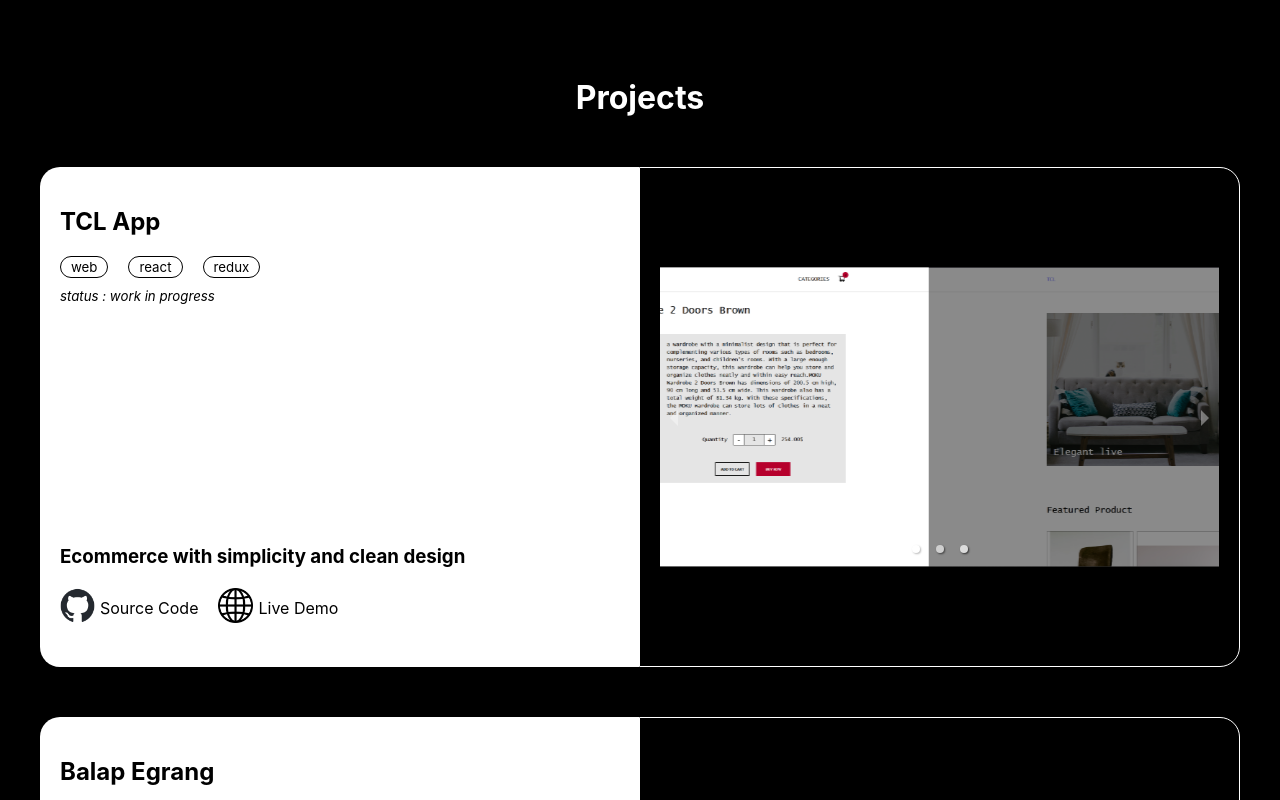
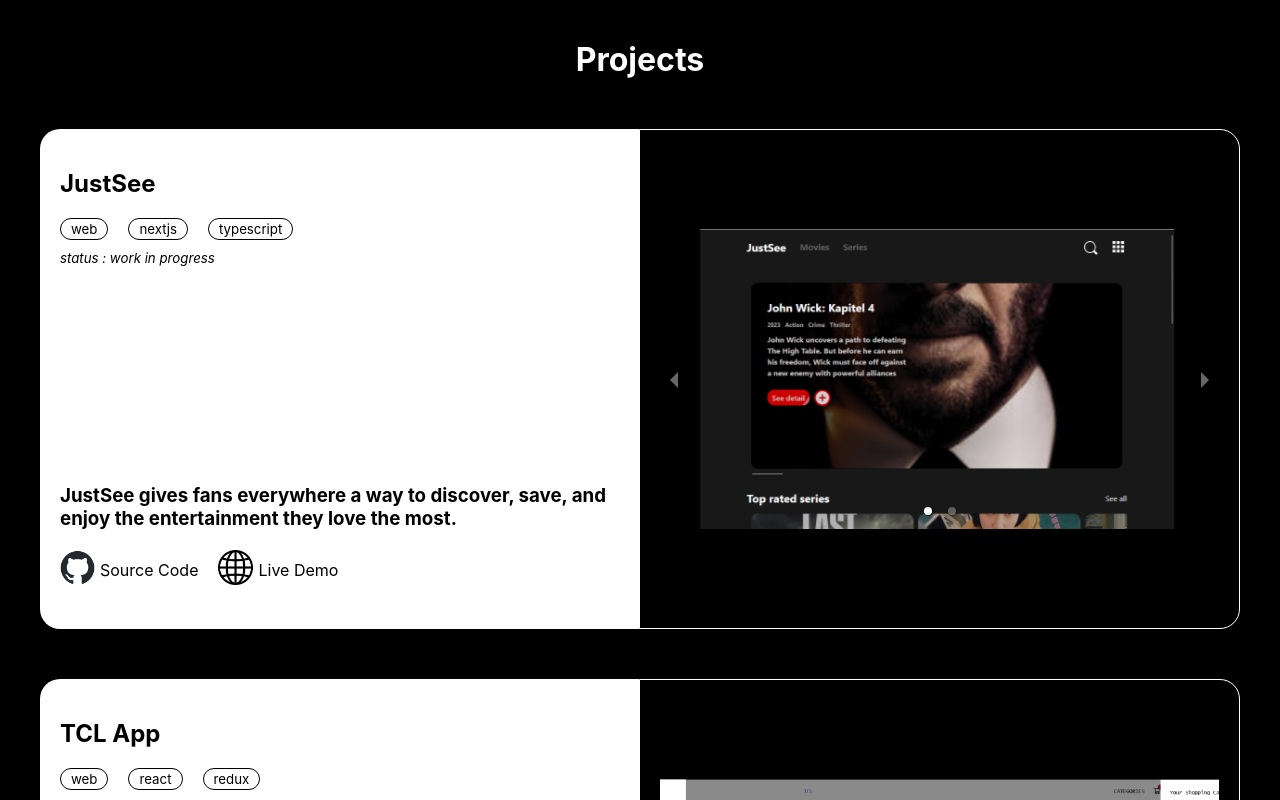
Before and after one commit to sadasas/WebPorto, a React (Vite) app: page / in a window 1280 px wide. Shown: the part 860-1660 px from the top of the page. Built offline with nearby package versions, Linux system fonts and the light colour scheme.

Commit message:
add just see project

```diff
--- a/src/components/About/About.module.scss
+++ b/src/components/About/About.module.scss
@@ -3,7 +3,8 @@
 .about-container {
   width: 80vw;
   height: 100vh;
-  margin: auto;
+  margin: 0 auto;
+  margin-top: 100px;
 }
 
 .about {
--- a/src/components/About/Biography.jsx
+++ b/src/components/About/Biography.jsx
@@ -16,7 +16,6 @@
       <TypedText text={job} delay={100} />
 
       <h3 className={styles.description}>
-        {" "}
         A freelancer who provides services for game development and web
         development, and an explorer who is passionate about technology{" "}
       </h3>
--- a/src/components/About/TypedText.module.scss
+++ b/src/components/About/TypedText.module.scss
@@ -2,13 +2,14 @@
 
 .text {
   color: $foreground;
-  height: 50px;
+  height: 4.5rem;
 }
 
 /* Extra small devices (phones, 600px and down) */
 @include respond(small) {
   .text {
     font-size: 3rem;
+    height: 6rem;
   }
 }
 
@@ -16,6 +17,7 @@
 @include respond(medium) {
   .text {
     font-size: 3.5rem;
+    height: 3.5rem;
   }
 }
 
@@ -23,6 +25,7 @@
 @include respond(large) {
   .text {
     font-size: 4.5rem;
+    height: 4.5rem;
   }
 }
 
--- a/src/components/Projects/project.jsx
+++ b/src/components/Projects/project.jsx
@@ -7,7 +7,26 @@
   return (
     <section id="projects" className={styles.projects}>
       <h1>Projects</h1>
-
+      <Content
+        title="JustSee"
+        description="JustSee gives fans everywhere a way to discover, save, and enjoy the entertainment they love the most. "
+        tag={["web", "nextjs", "typescript"]}
+        link={[
+          {
+            img: "/github.png",
+            href: "https://github.com/sadasas/movie-watcher/",
+            content: "Source Code",
+          },
+          {
+            img: "/web.png",
+            href: "https://just-see-sadasas.vercel.app/",
+            content: "Live Demo",
+          },
+        ]}
+        status="work in progress"
+        images={["/justSee/1.png", "/justSee/2.png"]}
+        isLandscape={true}
+      />
       <Content
         title="TCL App"
         description="Ecommerce with simplicity and clean design "
--- a/src/components/navbar/Navbar.jsx
+++ b/src/components/navbar/Navbar.jsx
@@ -34,20 +34,12 @@
 function Navbar() {
   const [pos, setPos] = useState(0);
   const dispatch = useDispatch();
+
   const [scrollStatus, setScrollStatus] = useState({
     scrollDirection: "",
     scrollPos: 0,
   });
   const { value: isOpen } = useSelector((state) => state.hamburgerToggle);
-  useEffect(() => setPos(document.body.getBoundingClientRect().top));
-  useEffect(() => {
-    window.addEventListener("scroll", handleScrollDocument);
-    return () => window.removeEventListener("scroll", handleScrollDocument);
-  }, []);
-  useEffect(() => {
-    if (pos == 0 && isOpen) toggleHamburger();
-  }, [pos]);
-
   function handleScrollDocument() {
     setScrollStatus((prev) => {
       return {
@@ -59,15 +51,20 @@
       };
     });
   }
+  useEffect(() => setPos(document.body.getBoundingClientRect().top));
+  useEffect(() => {
+    window.addEventListener("scroll", handleScrollDocument);
+    return () => window.removeEventListener("scroll", handleScrollDocument);
+  }, []);
+  useEffect(() => {
+    if (pos == 0 && isOpen) toggleHamburger();
+  }, [pos]);
+
   const toggleHamburger = () => dispatch(hamburgerToggled({}));
 
   return (
     <section id="navbar">
-      <nav
-        className={`${styles.navbar} ${
-          pos < 0 ? styles["navbar-scroll"] : null
-        }`}
-      >
+      <nav className={styles.navbar}>
         <div className={styles["navbar-container"]}>
           <h2 className={styles.logo}>WSRP</h2>
           <div className={styles["list-nav"]}>
--- a/src/components/navbar/Navbar.module.scss
+++ b/src/components/navbar/Navbar.module.scss
@@ -6,6 +6,10 @@
   background-color: $background-navbar;
   border: 0 0 0 1px;
   border: black solid;
+  top: 0;
+  left: 0;
+  right: 0;
+  position: fixed;
 }
 .navbar-container {
   width: 80vw;
@@ -15,13 +19,6 @@
   flex-direction: row;
   align-items: center;
   padding: 20px 0;
-}
-
-.navbar-scroll {
-  position: fixed;
-  top: 0;
-  left: 0;
-  right: 0;
 }
 
 .logo {
--- a/src/components/navbar/hamburger/Hamburger.module.scss
+++ b/src/components/navbar/hamburger/Hamburger.module.scss
@@ -118,13 +118,10 @@
   .line-1-onClick,
   .line-2-onClick,
   .line-3-onClick {
-    background-color: $background-navbar;
+    background-color: black;
   }
   .title {
     display: none;
-  }
-  .lines {
-    z-index: 20;
   }
 }
 
@@ -134,12 +131,12 @@
     opacity: 1;
     pointer-events: all;
     border: none;
-    z-index: 20;
+    z-index: 99;
   }
   .line-1-onClick,
   .line-2-onClick,
   .line-3-onClick {
-    background-color: $foreground-navbar;
+    background-color: black;
   }
   .title {
     display: none;
--- a/src/components/navbar/listnavHamburger/ListNavHamburger.jsx
+++ b/src/components/navbar/listnavHamburger/ListNavHamburger.jsx
@@ -1,18 +1,23 @@
 import React, { useEffect, useState } from "react";
-import { useSelector } from "react-redux";
+import { useSelector, useDispatch } from "react-redux";
+import { AiOutlineClose } from "react-icons/ai";
+
+import { hamburgerToggled } from "../../../features/hamburger/hamburgerToggleSlice";
 import styles from "./ListNavHamburger.module.scss";
 import { List } from "./List";
 import pointerHandler from "../../pointerHandler";
 
 function ListNavHamburger() {
   const [isHover, SetIsHover] = useState(false);
+  const dispatch = useDispatch();
   const { value: isOpen } = useSelector((state) => state.hamburgerToggle);
-
+  const toggleHamburger = () => dispatch(hamburgerToggled({}));
   useEffect(() => {
     pointerHandler(isHover);
   }, [isHover]);
 
   return (
+    <>
       <div
         onMouseEnter={() => SetIsHover(true)}
         onMouseLeave={() => SetIsHover(false)}
@@ -20,6 +25,9 @@
           isOpen ? null : styles["list-nav-close"]
         }`}
       >
+        <div onClick={() => toggleHamburger()} className={styles["close-btn"]}>
+          <AiOutlineClose />
+        </div>
         <ul>
           <List link="#about" text="HOME" index={1} />
           <List link="#about" text="ABOUT" index={2} />
@@ -27,6 +35,7 @@
           <List link="#contact" text="CONTACT" index={4} />
         </ul>
       </div>
+    </>
   );
 }
 
--- a/src/components/navbar/listnavHamburger/ListNavHamburger.module.scss
+++ b/src/components/navbar/listnavHamburger/ListNavHamburger.module.scss
@@ -90,6 +90,17 @@
   width: 100%;
 }
 
+.close-btn {
+  position: absolute;
+  width: 50px;
+  height: 50px;
+  font-size: 3rem;
+  margin: 10px;
+  right: 0;
+  color: $background;
+  cursor: pointer;
+}
+
 /* Extra small devices (phones, 600px and down) */
 @include respond(small) {
   .number-list {
@@ -144,8 +155,14 @@
 
 /* Medium devices (landscape tablets, 768px and up) */
 @include respond(large) {
+  .close-btn {
+    display: none;
+  }
 }
 
 /* Large devices (laptops/desktops, 992px and up) */
 @include respond(extraLarge) {
+  .close-btn {
+    display: none;
+  }
 }
--- a/src/features/hamburger/hamburgerToggleSlice.js
+++ b/src/features/hamburger/hamburgerToggleSlice.js
@@ -6,7 +6,7 @@
   reducers: {
     hamburgerToggled(state) {
       //immer makes it immutable
-      console.log(state.value);
+
       state.value = !state.value;
     },
   },
```
Also changed, not shown: public/justSee/1.png (added), public/justSee/2.png (added). Lines whose indentation alone changed are shown as unchanged.
